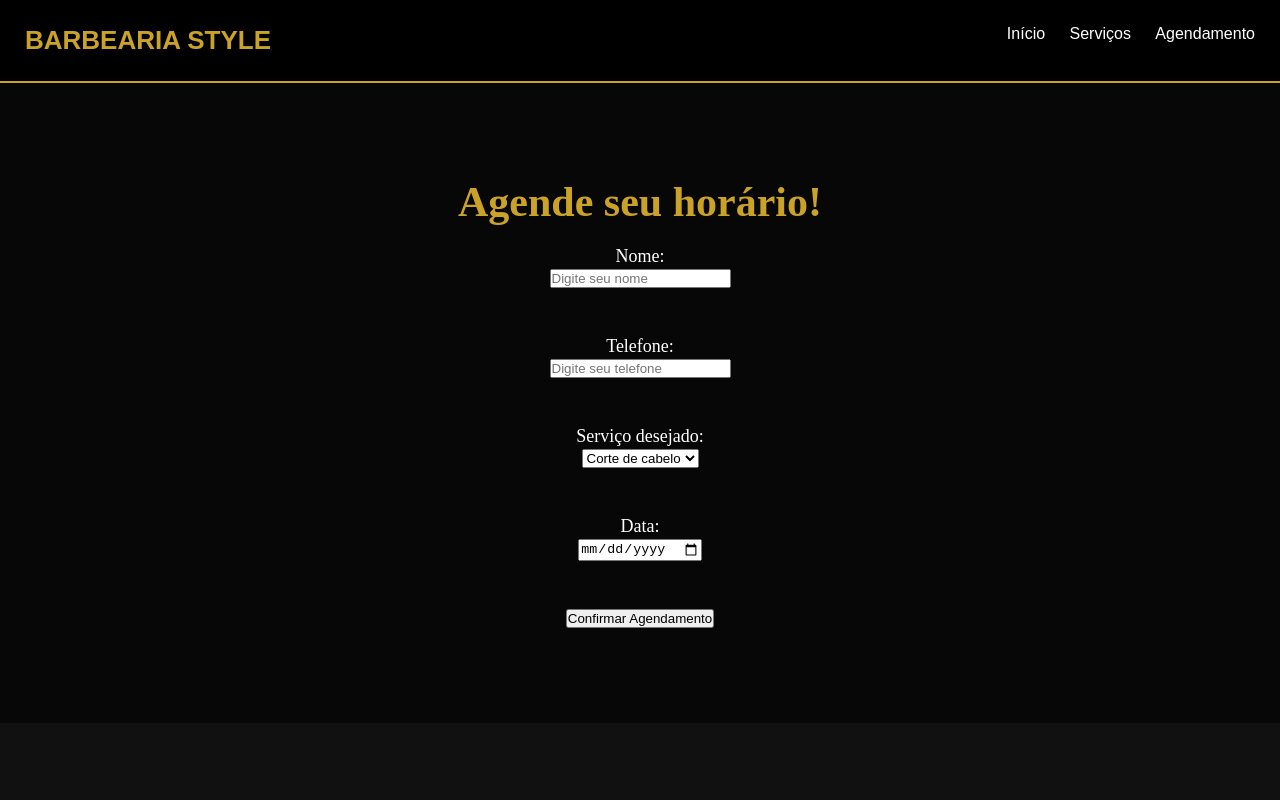
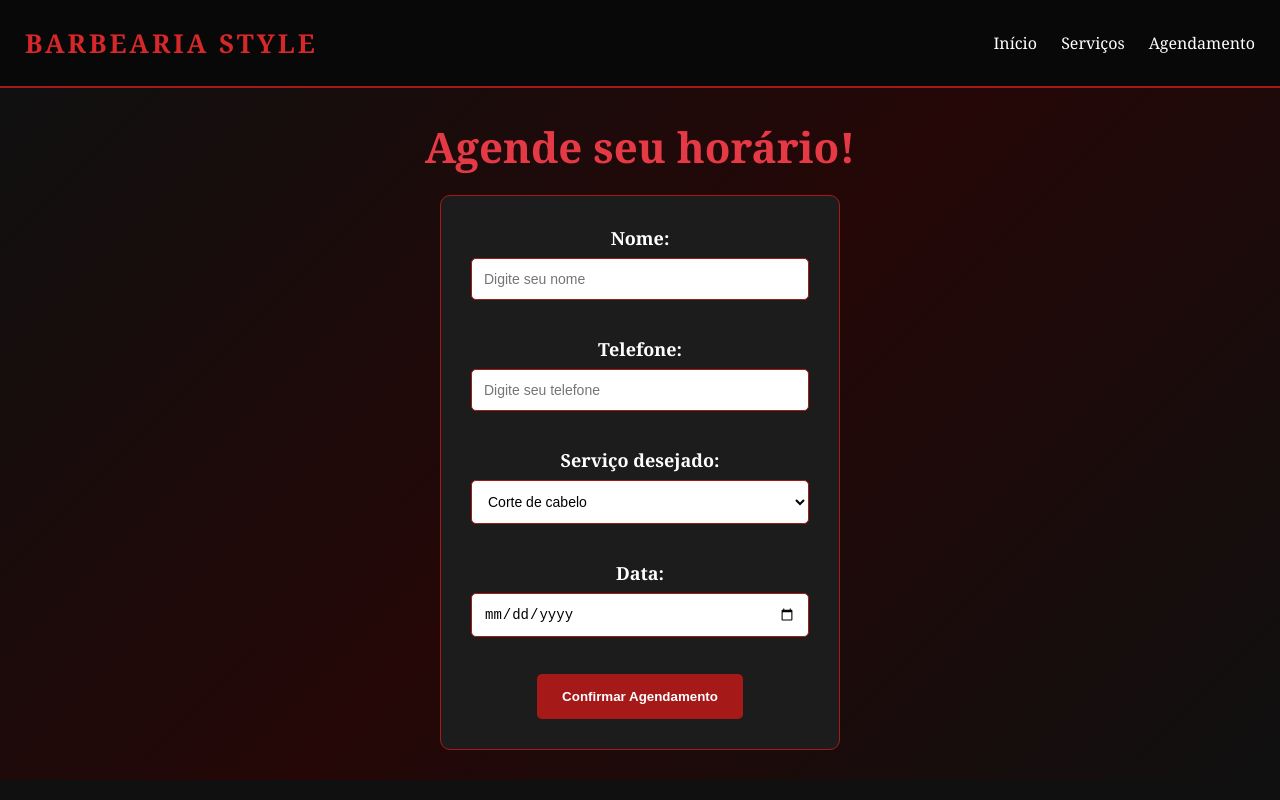
Before and after one commit to bruhqxx/barbearia-style, a plain HTML site: page agendamento.html in a window 1280 px wide. Drawn offline with Linux system fonts and the light colour scheme.

Commit message:
Update styles for body, header, and main elements

```diff
--- a/style.css
+++ b/style.css
@@ -1,33 +1,28 @@
-*{
+* {
     margin: 0;
     padding: 0;
     box-sizing: border-box;
 }
 
 body {
-    background-color: #111;
-    color: #fff;
-    font - family: Arial, sans-serif;
+    background-color: #101010;
+    color: #f5f5f5;
+    font-family: Georgia, serif;
 }
 
 header {
-      background-color: #111;
-      color:#fff;
-      font-family: Arial, sans-serif;
-}
-
-header {
-      background-color: #000;
-      padding: 25px;
-      display: flex;
-      justify-content: space-between;
-      align-itens: center;
-      border-bottom: 2px solid #c9a227;
+    background-color: #080808;
+    padding: 25px;
+    display: flex;
+    justify-content: space-between;
+    align-items: center;
+    border-bottom: 2px solid #a61919;
 }
 
 header h1 {
-    color: #c9a227;
+    color: #d62828;
     font-size: 26px;
+    letter-spacing: 3px;
 }
 
 nav a {
@@ -38,7 +33,7 @@ nav a {
 }
 
 nav a:hover {
-    color: #c9a227;
+    color: #d62828;
 }
 
 main {
@@ -49,29 +44,69 @@ main {
     align-items: center;
     text-align: center;
     padding: 30px;
-    background: linear-gradient(#0009, #0009);
+    background: linear-gradient(
+        135deg,
+        #101010,
+        #250707,
+        #101010
+    );
 }
 
 main h2 {
-    color: #c9a227;
+    color: #e63946;
     font-size: 42px;
     margin-bottom: 20px;
 }
 
 main p {
     font-size: 18px;
-    margin-bottom: 30px;
+    margin-bottom: 20px;
 }
 
-main a {
-    background-color: #c9a227;
-    color: #000;
+main a,
+form button {
+    background-color: #a61919;
+    color: white;
     padding: 15px 25px;
     border-radius: 5px;
     text-decoration: none;
     font-weight: bold;
+    border: none;
+    cursor: pointer;
+    transition: 0.3s;
 }
 
-main a:hover {
+main a:hover,
+form button:hover {
+    background-color: #e63946;
+    transform: scale(1.05);
+}
+
+form {
+    width: 100%;
+    max-width: 400px;
+    background-color: #1c1c1c;
+    padding: 30px;
+    border: 1px solid #a61919;
+    border-radius: 10px;
+}
+
+form p {
+    margin-bottom: 15px;
+}
+
+form label {
+    color: #fff;
+    font-weight: bold;
+}
+
+form input,
+form select {
+    width: 100%;
+    padding: 12px;
+    margin-top: 8px;
+    border: 1px solid #a61919;
+    border-radius: 5px;
     background-color: #fff;
+    font-size: 14px;
 }
```
